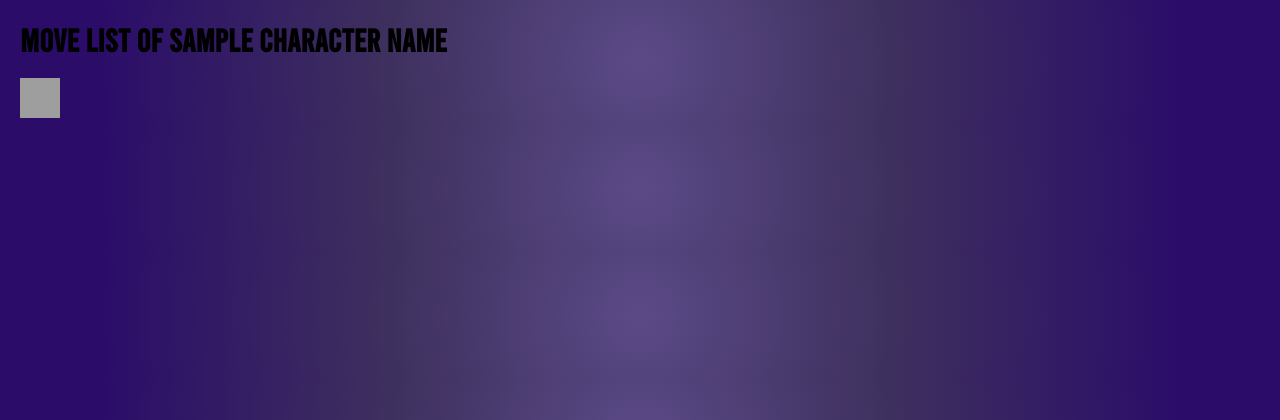
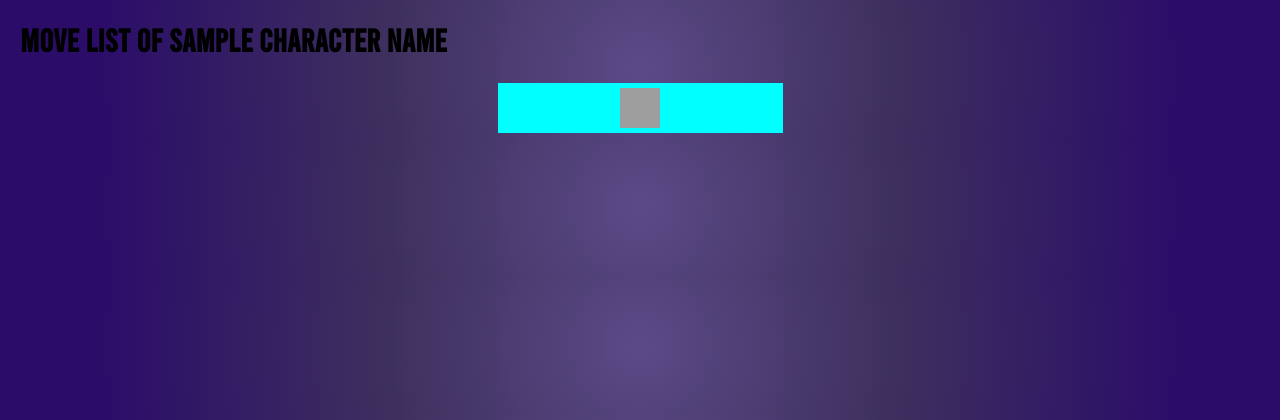
Before and after one commit to TeeGOD/TagFrame, a Django app: template main/templates/character.html in a window 1280 px wide. Shown: the top 420 px of the page. Run offline with Django 5.2, Linux system fonts and the light colour scheme; the template is opened without the code that fills it: most values are stand-ins (such as "Sample title", 1, 10 or a date in 2020); grey boxes are pictures that could not be loaded.

Commit message:
started the visual of the move cards

```diff
--- a/main/static/style/style.css
+++ b/main/static/style/style.css
@@ -59,9 +59,34 @@ h1{
     margin: 20px;
 }
 
-#characterMoves{
+/* #characterMoves{
     list-style-type: none;
     margin-left: 20px;
     font-size: 40px;
     font-family: bebas;
+} */
+
+#card_container{
+    display: flex;
+    justify-content: center;
+    width: 100%;
+    margin: 0px;
+    padding: 0px;
 }
+
+#moves_card{
+    display: flex;
+    flex-wrap: wrap;
+    justify-content: center;
+    align-self: center;
+    width: 80%;
+}
+
+.move_card{
+    display: flex;
+    justify-content: center;
+    background-color: aqua;
+    width: 275px;
+    padding: 5px;
+    margin: 5px;
+}
--- a/main/templates/character.html
+++ b/main/templates/character.html
@@ -10,9 +10,11 @@
 
     <h1>Move list of {{character_name}}</h1>
 
-     <ul id="characterMoves">
+    <div id="card_container">
+        <div id = "moves_card">
         {% for move in moves_list %}
-        <li>
+
+            <div class="move_card">
                 {% for key_group in move %}
                     {% if key_group|length > 1 %}
                         {% for key in key_group %}
@@ -23,8 +25,10 @@
                     {% endif %}
 
                 {% endfor %}
-        </li>
+            </div>
+
         {% endfor %}
-    </ul>
+        </div>
+    </div>
 </body>
 </html>
```
Lines whose indentation alone changed are shown as unchanged.
